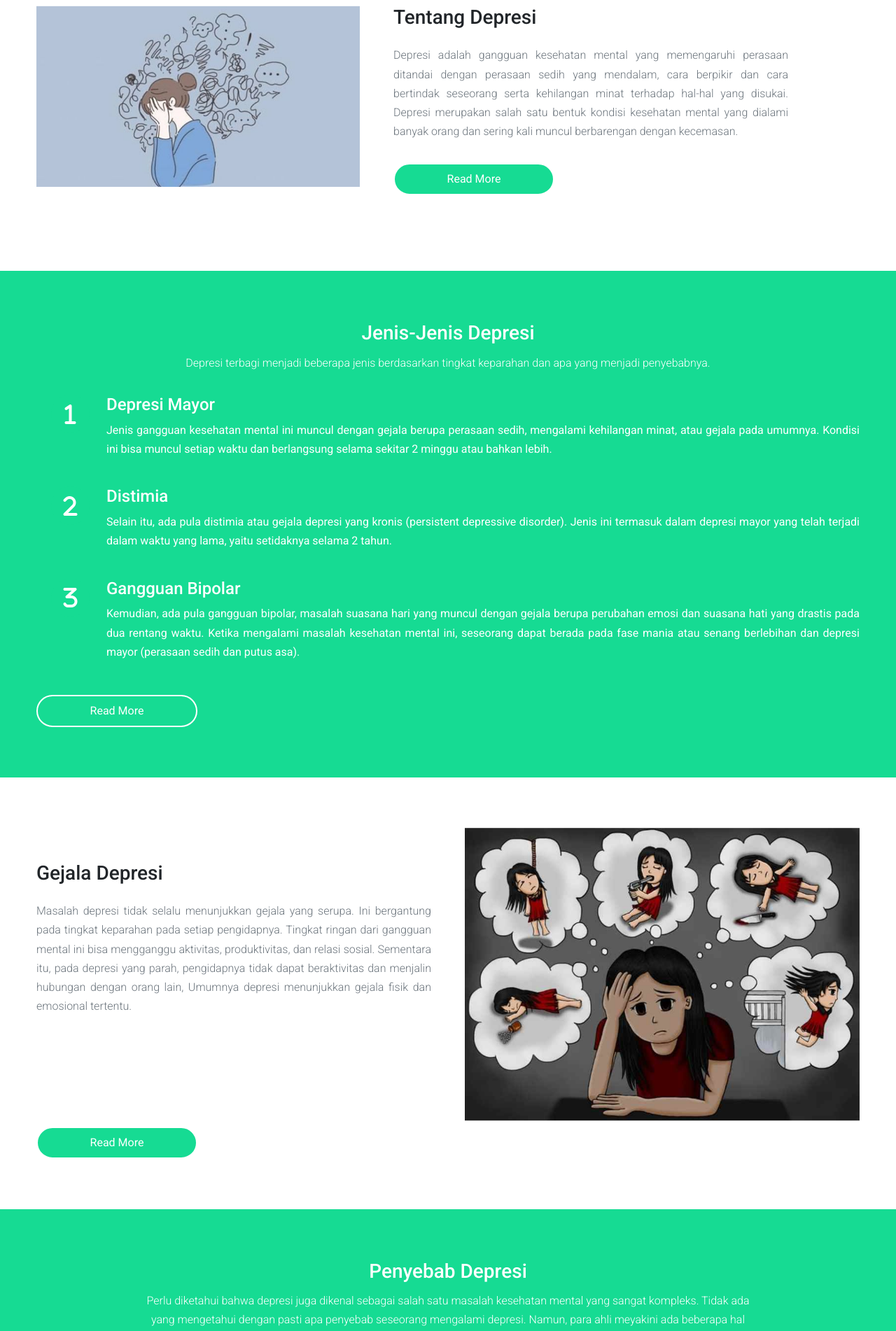
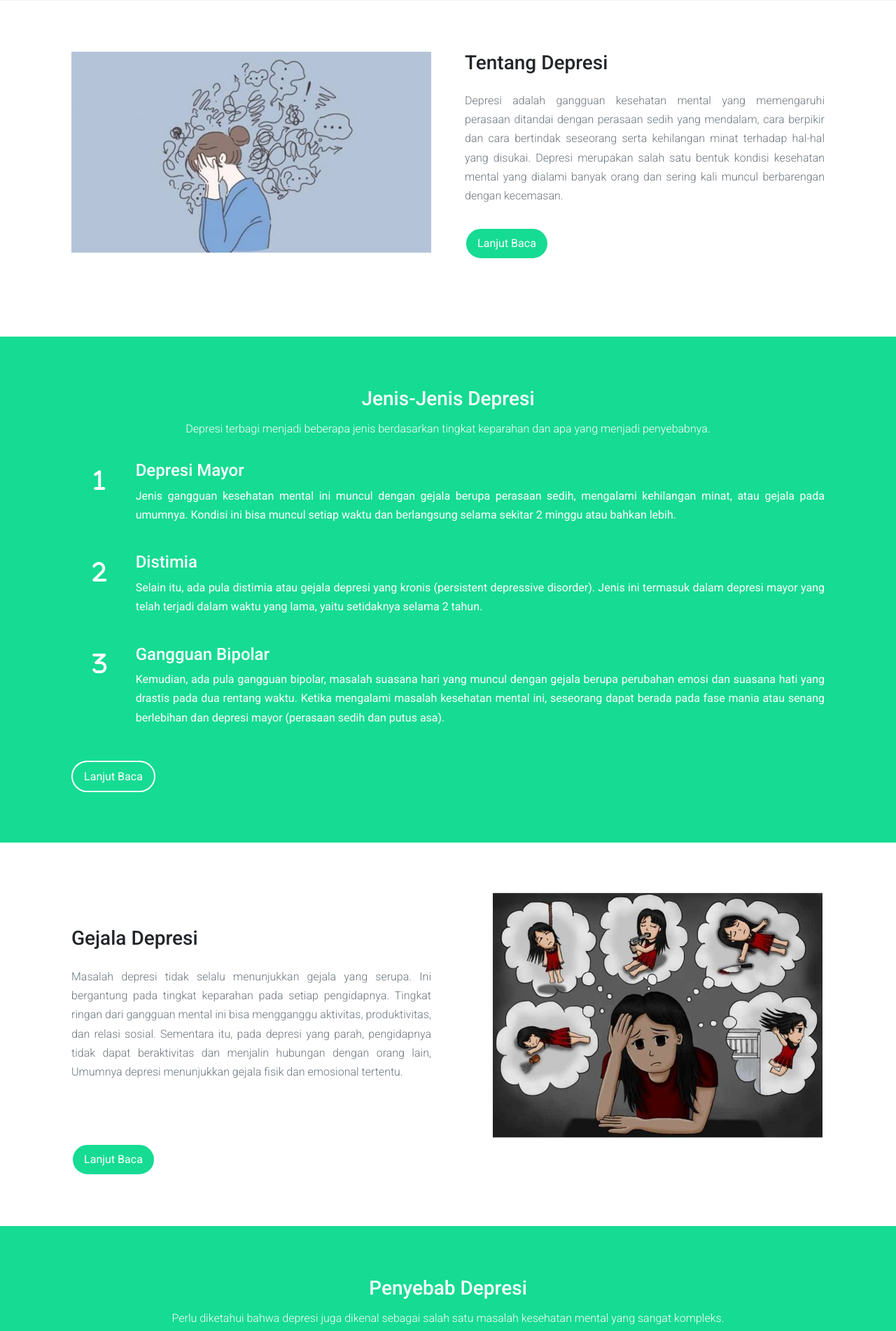
Before and after one commit to DinarKhansa/webdepresi.github.io, a PHP site: page / in a window 1280 px wide. Shown: the part 1312-3214 px from the top of the page at 70% size. Run offline with PHP 8.4, Linux system fonts and the light colour scheme.

Commit message:
web depresi

```diff
--- a/index.html
+++ b/index.html
@@ -33,8 +33,8 @@
                     <p class="my-4 lead fs-5" style="text-align: justify;">
                         Depresi adalah gangguan kesehatan mental yang memengaruhi perasaan ditandai dengan perasaan sedih yang mendalam, cara berpikir dan cara bertindak seseorang serta kehilangan minat terhadap hal-hal yang disukai. Depresi merupakan salah satu bentuk kondisi kesehatan mental yang dialami banyak orang dan sering kali muncul berbarengan dengan kecemasan.
                     </p>
-                    <button type="button" class="btn fw-bold text-white mt-4 btn-header" onclick="scrollToSection('sec-1')">Pelajari Tentang Depresi Sekarang!</button>
-                    <button type="button" class="btn fw-bold text-white mt-4 btn-header" onclick="scrollToSection('sec-6')">Cara Mengatasi Depresi</button>
+                    <!-- <button type="button" class="btn fw-bold text-white mt-4 btn-header" onclick="scrollToSection('sec-1')">Pelajari Tentang Depresi Sekarang!</button> -->
+                    <button type="button" class="btn fw-bold text-white mt-4 btn-header" onclick="scrollToSection('sec-6')" style="padding: 8px 5px;">Cara Mengatasi Depresi</button>
                 </div>
                 <div class="col-lg-6 phone-img d-none d-lg-flex justify-content-end gx-0 mt-3">
                     <img src="gambar/Picture9.png">
@@ -42,44 +42,43 @@
             </div>
         </div>
     </header>
-
     <section id="sec-1" class="py-5 bg-grey">
         <div class="container my-4">
             <div class="row">
-                <div class="col-md-3 text-center sec-1-item mb-4">
+                <div class="col-md-3 text-center sec-1-item mb-4" onclick="scrollToSection('sec-2')">
                     <span class="d-flex align-items-center justify-content-center mx-auto text-white mb-4 circle-icon">
                         <i class="far fa-heart fs-3"></i>
                     </span>
                     <p class="lead fw-bold">Tentang Depresi</p>
-                    <p class="fw-light mx-3 lh-lg">Depresi adalah gangguan kesehatan mental yang memengaruhi perasaan ditandai dengan perasaan sedih yang mendalam, cara berpikir dan cara bertindak seseorang serta kehilangan minat terhadap hal-hal yang disukai.</p>
-                    <button type="button" class="btn btn-green mt-2" onclick="scrollToSection('sec-2')">Read More</button>
+                    <p class="fw-light mx-3 lh-lg">Depresi adalah gangguan kesehatan mental yang memengaruhi perasaan ditandai dengan perasaan sedih yang mendalam, cara berpikir dan bertindak serta kehilangan minat terhadap hal-hal yang disukai.</p>
+                    <!-- <button type="button" class="btn btn-green mt-2" onclick="scrollToSection('sec-2')">Lanjut Baca</button> -->
                 </div>
 
-                <div class="col-md-3 text-center sec-1-item mb-5">
+                <div class="col-md-3 text-center sec-1-item mb-5" onclick="scrollToSection('sec-3')">
                     <span class="d-flex align-items-center justify-content-center mx-auto text-white mb-4 circle-icon">
                         <i class="far fa-heart fs-3"></i>
                     </span>
                     <p class="lead fw-bold">Jenis-Jenis Depresi</p>
                     <p class="fw-light mx-3 lh-lg">Depresi terbagi menjadi beberapa jenis berdasarkan tingkat keparahan dan apa yang menjadi penyebabnya.</p>
-                    <button type="button" class="btn btn-green mt-2" onclick="scrollToSection('sec-3')">Read More</button>
+                    <!-- <button type="button" class="btn btn-green mt-2" onclick="scrollToSection('sec-3')">Lanjut Baca</button> -->
                 </div>
 
-                <div class="col-md-3 text-center sec-1-item mb-5">
+                <div class="col-md-3 text-center sec-1-item mb-5"  onclick="scrollToSection('sec-4')" >
                     <span class="d-flex align-items-center justify-content-center mx-auto text-white mb-4 circle-icon">
                         <i class="far fa-heart fs-3"></i>
                     </span>
                     <p class="lead fw-bold">Gejala Depresi</p>
-                    <p class="fw-light mx-3 lh-lg">Masalah depresi tidak selalu menunjukkan gejala yang serupa. Ini bergantung pada tingkat keparahan pada setiap pengidapnya. </p>
-                    <button type="button" class="btn btn-green mt-2" onclick="scrollToSection('sec-4')">Read More</button>
+                    <p class="fw-light mx-3 lh-lg" >Masalah depresi tidak selalu menunjukkan gejala yang serupa. Ini bergantung pada tingkat keparahan pada setiap pengidapnya. </p>
+                    <!-- <button type="button" class="btn btn-green mt-2" onclick="scrollToSection('sec-4')">Lanjut Baca</button> -->
                 </div>
 
-                <div class="col-md-3 text-center sec-1-item mb-5">
+                <div class="col-md-3 text-center sec-1-item mb-5" onclick="scrollToSection('sec-5')">
                     <span class="d-flex align-items-center justify-content-center mx-auto text-white mb-4 circle-icon">
                         <i class="far fa-heart fs-3"></i>
                     </span>
                     <p class="lead fw-bold">Penyebab Depresi</p>
                     <p class="fw-light mx-3 lh-lg">Perlu diketahui bahwa depresi juga dikenal sebagai salah satu masalah kesehatan mental yang sangat kompleks. Tidak ada yang mengetahui dengan pasti apa penyebab seseorang mengalami depresi.</p>
-                    <button type="button" class="btn btn-green mt-2" onclick="scrollToSection('sec-5')">Read More</button>
+                    <!-- <button type="button" class="btn btn-green mt-2" onclick="scrollToSection('sec-5')">Lanjut Baca</button> -->
                 </div>
             </div>
         </div>
@@ -104,7 +103,7 @@
                         Sehebat apapun depresinya pasti bisa disembuhkan. Saraf pada otak bersifat elastis dan tidak akan berubah. Artinya ketika mengalami depresi berat itu dapat disembuhkan kembali. Solusi depresi berat dapat dilakukan dengan berpikir positif karena kondisi di luar tubuh manusia tidak bisa dikontrol, tapi di dalam otak dapat dikontrol.
                     </p>
 
-                    <button id="toggle-button" type="button" class="btn btn-green mt-2">Read More</button>
+                    <button id="toggle-button" type="button" class="btn btn-green mt-2">Lanjut Baca</button>
                 </div>
             </div>
         </div>
@@ -231,7 +230,7 @@
                 </div>
             </div>
 
-            <button id="toggle-button2" type="button" class="btn btn-green mt-2">Read More</button>
+            <button id="toggle-button2" type="button" class="btn btn-green mt-2">Lanjut Baca</button>
 
         </div>
     </section>
@@ -244,7 +243,7 @@
                     <p class="text-muted fw-light lh-lg my-4" style="text-align: justify;">Masalah depresi tidak selalu menunjukkan gejala yang serupa. Ini bergantung pada tingkat keparahan pada setiap pengidapnya. Tingkat ringan dari gangguan mental ini bisa mengganggu aktivitas, produktivitas, dan relasi sosial. Sementara itu, pada depresi yang parah, pengidapnya tidak dapat beraktivitas dan menjalin hubungan dengan orang lain, Umumnya depresi menunjukkan gejala fisik dan emosional tertentu.</p>
                 </div>
                 <div class="col-lg-6">
-                    <img src="gambar/Picture2.png" class="img-fluid">
+                    <img src="gambar/Picture2.png" class="img-fluid" style="height: 350px; margin-left: 40px;">
                 </div>
             </div>
 
@@ -319,7 +318,7 @@
                 </div>
             </div>
 
-            <button id="toggle-button3" type="button" class="btn btn-green mt-2">Read More</button>
+            <button id="toggle-button3" type="button" class="btn btn-green mt-2">Lanjut Baca</button>
         </div>
     </section>
 
@@ -402,7 +401,11 @@
                     </ul>
                 </div>
                 <div class="col-lg-5">
-                    <img src="gambar/Picture10.png" class="img-fluid mt-10" style="width: 100%;">
+                    <ul>
+                        <li style="list-style-type: none;"><h4>Coba Dengarkan musik ini</h4></li>
+                        <li class="text-muted fw-light lh-lg my-4" style="list-style-type: none;"><p>Biarkan musik meditasi ini menyelimutimu, menghilangkan stres, memulihkan keseimbangan, dan membangkitkan kedamaian batin.</p></li>
+                        <li style="list-style-type: none;"><iframe width="470" height="315" src="https://www.youtube.com/embed/MxWb7t4VgH4" title="YouTube video player" frameborder="0" allow="accelerometer; autoplay; clipboard-write; encrypted-media; gyroscope; picture-in-picture; web-share" allowfullscreen></iframe></li>
+                    </ul>
                 </div>
             </div>
 
@@ -487,7 +490,7 @@
                 </div>
             </div>
 
-            <button id="toggle-button4" type="button" class="btn btn-green mt-2">Read More</button>
+            <button id="toggle-button4" type="button" class="btn btn-green mt-2">Lanjut Baca</button>
 
         </div>
     </section>
@@ -504,7 +507,7 @@
                     <div class="chat-container">
                         <!-- chats -->
                         <div id="chatbox">
-                        <iframe src="https://web.powerva.microsoft.com/environments/Default-d7b95ec4-9a7f-4260-b2e3-eb53f0ac8401/bots/crdf2_bot1uPECdk/webchat?__version__=2" frameborder="0"></iframe>
+                        <iframe src="https://web.powerva.microsoft.com/environments/Default-d7b95ec4-9a7f-4260-b2e3-eb53f0ac8401/bots/crdf2_bot1uPECdk/webchat?__version__=2" frameborder="0" style="height: 490px;" width="100%"></iframe>
                         </div>
 
                     </div>
@@ -516,112 +519,12 @@
     </div>
 
     <script src="https://ajax.googleapis.com/ajax/libs/jquery/3.4.1/jquery.min.js"></script>
-<script src="chat.js"></script>
+<script src="javascript.js"></script>
 <!-- endchat -->
 
 
     <!-- boostrap bundle -->
     <script src="https://cdn.jsdelivr.net/npm/bootstrap@5.0.2/dist/js/bootstrap.bundle.min.js" integrity="sha384-MrcW6ZMFYlzcLA8Nl+NtUVF0sA7MsXsP1UyJoMp4YLEuNSfAP+JcXn/tWtIaxVXM" crossorigin="anonymous"></script>
-    <script>
-        function scrollToSection(sectionId) {
-            const section = document.getElementById(sectionId);
-            if (section) {
-                section.scrollIntoView({
-                    behavior: 'smooth'
-                });
-            }
-        }
-    </script>
-
-    <script>
-        var buttonElement = document.getElementById("toggle-button");
-        var textElement = document.getElementById("additional-text");
-        var textElement2 = document.getElementById("additional-text-2");
-
-        var buttonElement2 = document.getElementById("toggle-button2");
-        var jenisDepresi4 = document.getElementById("jenisDeprisi4-text");
-        var jenisDepresi5 = document.getElementById("jenisDeprisi5-text");
-        var jenisDepresi6 = document.getElementById("jenisDeprisi6-text");
-        var jenisDepresi7 = document.getElementById("jenisDeprisi7-text");
-
-        var buttonElement3 = document.getElementById("toggle-button3");
-        var gejala1 = document.getElementById("gejala1-text");
-        var gejala2 = document.getElementById("gejala2-text");
-        var gejala3 = document.getElementById("gejala3-text");
-
-        var buttonElement4 = document.getElementById("toggle-button4");
-        var caraMengatasi1 = document.getElementById("caraMengatasi1-text");
-        var caraMengatasi2 = document.getElementById("caraMengatasi2-text");
-        var caraMengatasi3 = document.getElementById("caraMengatasi3-text");
-        var caraMengatasi4 = document.getElementById("caraMengatasi4-text");
-        var caraMengatasi5 = document.getElementById("caraMengatasi5-text");
-
-        buttonElement.addEventListener("click", toggleText);
-        buttonElement2.addEventListener("click", toggleText2);
-        buttonElement3.addEventListener("click", toggleText3);
-        buttonElement4.addEventListener("click", toggleText4);
-
-        function toggleText() {
-            if (textElement.style.display === "none") {
-                textElement.style.display = "block";
-                textElement2.style.display = "block";
-                buttonElement.textContent = "Show Less";
-            } else {
-                textElement.style.display = "none";
-                textElement2.style.display = "none";
-                buttonElement.textContent = "Read More";
-            }
-        }
-
-        function toggleText2() {
-            if (jenisDepresi4.style.display === "none") {
-                jenisDepresi4.style.display = "block";
-                jenisDepresi5.style.display = "block";
-                jenisDepresi6.style.display = "block";
-                jenisDepresi7.style.display = "block";
-                buttonElement2.textContent = "Show Less";
-            } else {
-                jenisDepresi4.style.display = "none";
-                jenisDepresi5.style.display = "none";
-                jenisDepresi6.style.display = "none";
-                jenisDepresi7.style.display = "none";
-                buttonElement2.textContent = "Read More";
-            }
-        }
-
-        function toggleText3() {
-            if (gejala1.style.display === "none") {
-                gejala1.style.display = "block";
-                gejala2.style.display = "block";
-                gejala3.style.display = "block";
-                buttonElement3.textContent = "Show Less";
-            } else {
-                gejala1.style.display = "none";
-                gejala2.style.display = "none";
-                gejala3.style.display = "none";
-                buttonElement3.textContent = "Read More";
-            }
-        }
-
-        function toggleText4() {
-            if (caraMengatasi1.style.display === "none") {
-                caraMengatasi1.style.display = "block";
-                caraMengatasi2.style.display = "block";
-                caraMengatasi3.style.display = "block";
-                caraMengatasi4.style.display = "block";
-                caraMengatasi5.style.display = "block";
-                buttonElement4.textContent = "Show Less";
-            } else {
-                caraMengatasi1.style.display = "none";
-                caraMengatasi2.style.display = "none";
-                caraMengatasi3.style.display = "none";
-                caraMengatasi4.style.display = "none";
-                caraMengatasi5.style.display = "none";
-                buttonElement4.textContent = "Read More";
-            }
-        }
-    </script>
-
 
 </body>
 
--- a/style.css
+++ b/style.css
@@ -14,7 +14,7 @@ ul li{
     list-style-type: disc;
 }
 .container{
-    max-width: 1200px;
+    max-width: 1100px;
 }
 .display-1{
     letter-spacing: 1px;
@@ -25,7 +25,7 @@ ul li{
 .btn{
     border: 2px solid #fff;
     border-radius: 1.5rem;
-    padding: 0.6rem 0;
+    padding: 8px 5px;
     width: 280px;
 }
 .bg-grey{
@@ -50,7 +50,7 @@ ul li{
     background-color: var(--green);
     color: #fff;
     padding: 0.55rem 0;
-    width: 230px;
+    width: 120px;
 }
 .btn-green:hover{
     color: var(--green);
@@ -71,12 +71,18 @@ ul li{
     display: flex;
     align-items: center;
     justify-content: center;
+    width: 50%;
 }
 
-.col-lg-5 img {
-    max-width: 100%;
-    height: auto;
-    margin: auto;
+.col-md-3{
+    padding-top: 30px;
+}
+
+.col-md-3:hover {
+ background-color: #16db93;
+ transition: all .6s ease;
+-webkit-transition: all .6s ease;
+
 }
 
 /* header */
@@ -144,12 +150,6 @@ ul li{
     position: relative;
 }
 
-iframe {
-    float: none;
-    height: 490px;
-    width: 100%;
-
-}
 .chat-container {
     max-height: 500px;
     width: 100%;
```
Also changed, not shown: chat.js (deleted, +0 -16 lines), javascript.js (added, +118 -0 lines).
